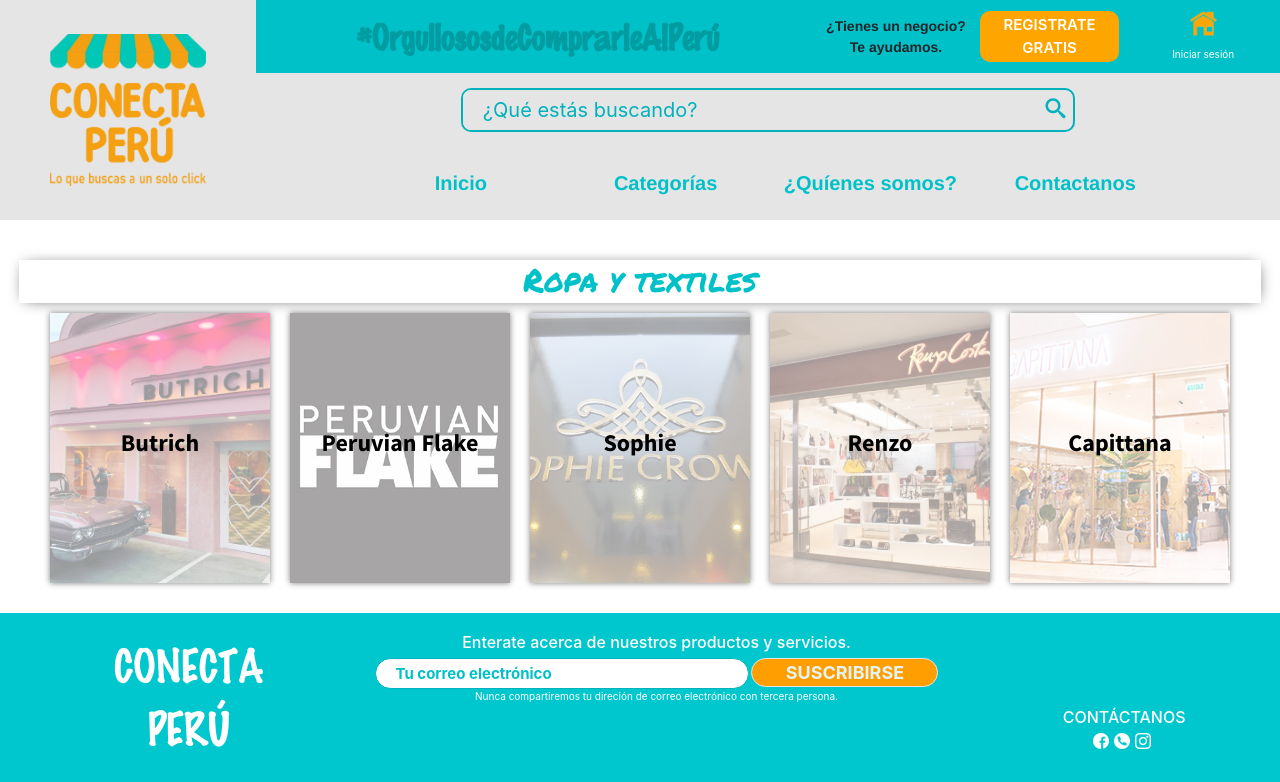
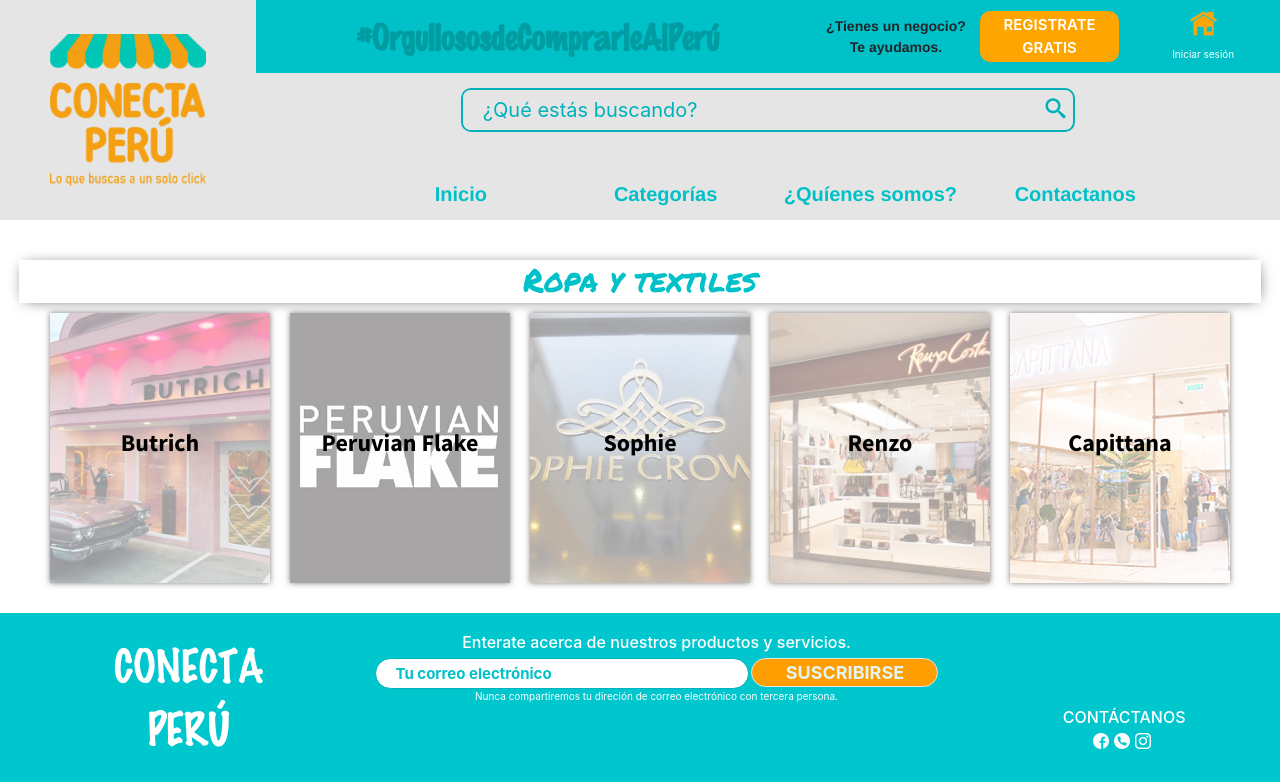
Before and after one commit to Jorvict/Conecta, a PHP site: page /vistas/ropa.html in a window 1280 px wide. Shown: the top 782 px of the page. Run offline with PHP 8.4, Linux system fonts and the light colour scheme; some web fonts are replaced.

Commit message:
Redimension en el header

```diff
--- a/public/css/test-header.css
+++ b/public/css/test-header.css
@@ -259,6 +259,7 @@ figure{
 
 .cabecera .right-sect .bottom .menu{
     height: 100%;
+    margin-top: 11px;
 }
 
 .cabecera .right-sect .bottom .menu ul{
@@ -275,7 +276,7 @@ figure{
     justify-content: center;
     align-items: center;
     width: 20%;
-    height: 100%;
+    height: 70%;
     color: #00c1c8;
     font-size: 20px;
     font-weight: 600;
```
